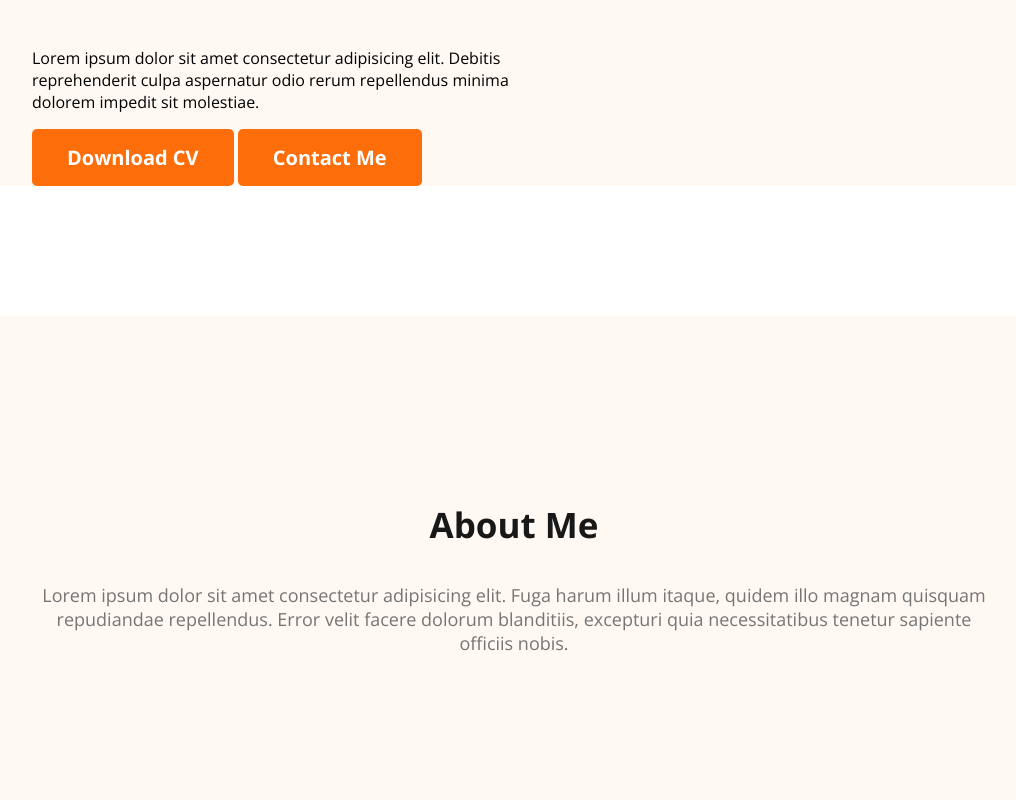
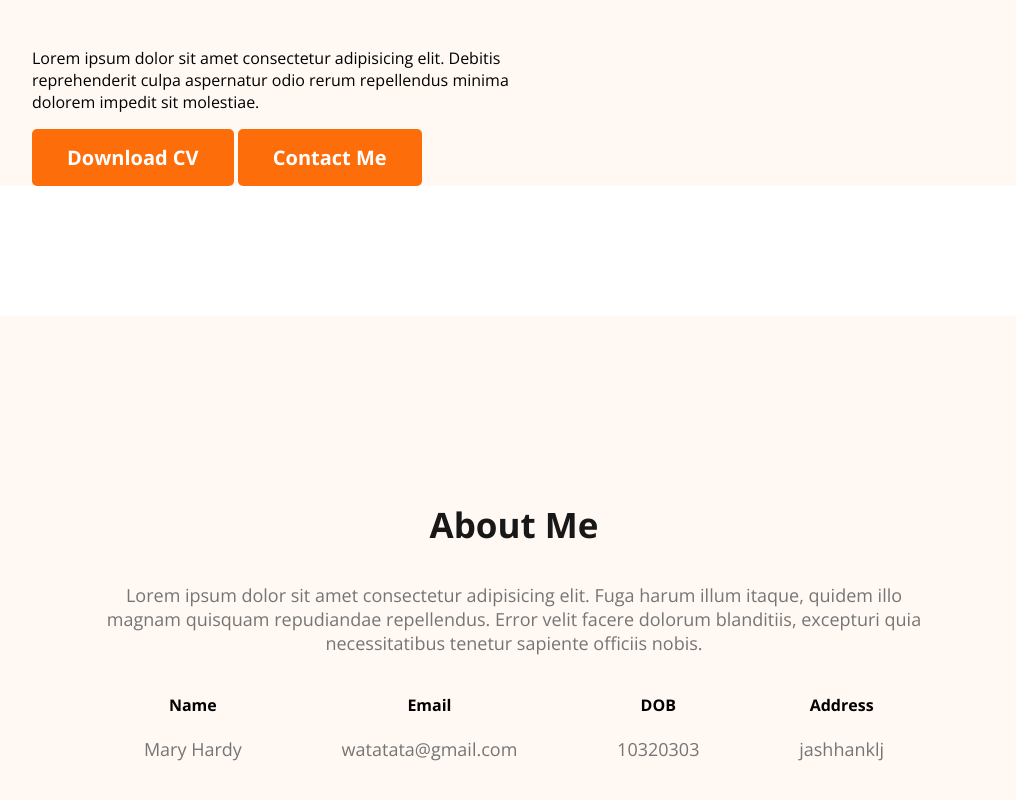
Before and after one commit to RabbitFactory/practice-for-assignment-01, a plain HTML site: page index.html in a window 1280 px wide. Shown: the part 426-1226 px from the top of the page, without its empty margins (126-1142 px from the left). Drawn offline with nearby package versions, Linux system fonts and the light colour scheme.

Commit message:
completed about me section

```diff
--- a/index.html
+++ b/index.html
@@ -45,6 +45,30 @@
         <section class="about">
             <h3 class="section-title">About Me</h3>
             <p>Lorem ipsum dolor sit amet consectetur adipisicing elit. Fuga harum illum itaque, quidem illo magnam quisquam repudiandae repellendus. Error velit facere dolorum blanditiis, excepturi quia necessitatibus tenetur sapiente officiis nobis.</p>
+
+            <div class="about-info-container">
+                <div class="about-info">
+                    <h4 class="info-title">Name</h4>
+                    <p class="info-description">Mary Hardy</p>
+                </div>
+                <div class="about-info">
+                    <h4 class="info-title">Email</h4>
+                    <p class="info-description">watatata@gmail.com</p>
+                </div>
+                <div class="about-info">
+                    <h4 class="info-title">DOB</h4>
+                    <p class="info-description">10320303</p>
+                </div>
+                <div class="about-info">
+                    <h4 class="info-title">Address</h4>
+                    <p class="info-description">jashhanklj</p>
+                </div>
+            </div>
+
+
+
+
+
         </section>
 
 
--- a/styles/style.css
+++ b/styles/style.css
@@ -96,3 +96,19 @@ nav a {
   font-size: 18px;
 
 }
+
+main{
+  max-width: 1140px;
+  margin: 0 auto;
+}
+
+.about-info-container
+{
+  display: flex;
+  justify-content: space-around;
+}
+
+.about-info
+{
+  text-align: center;
+}
```
